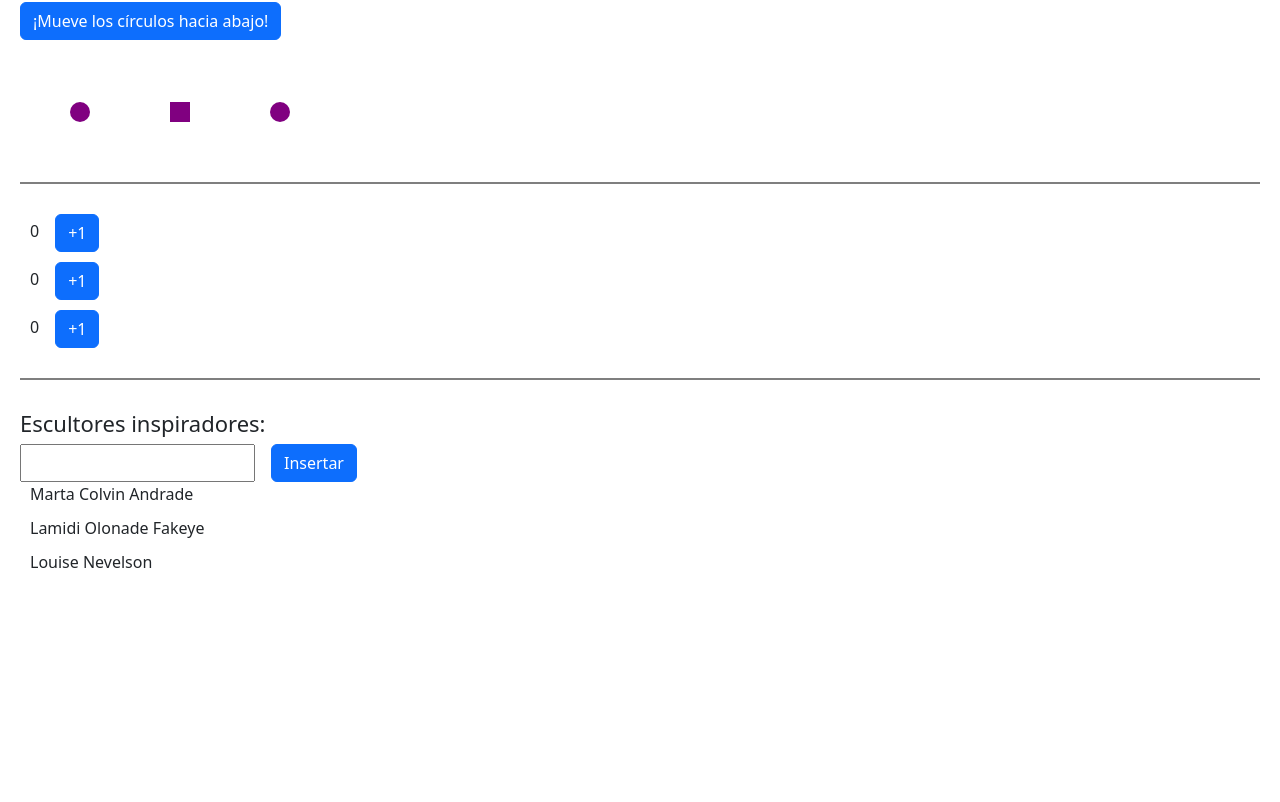
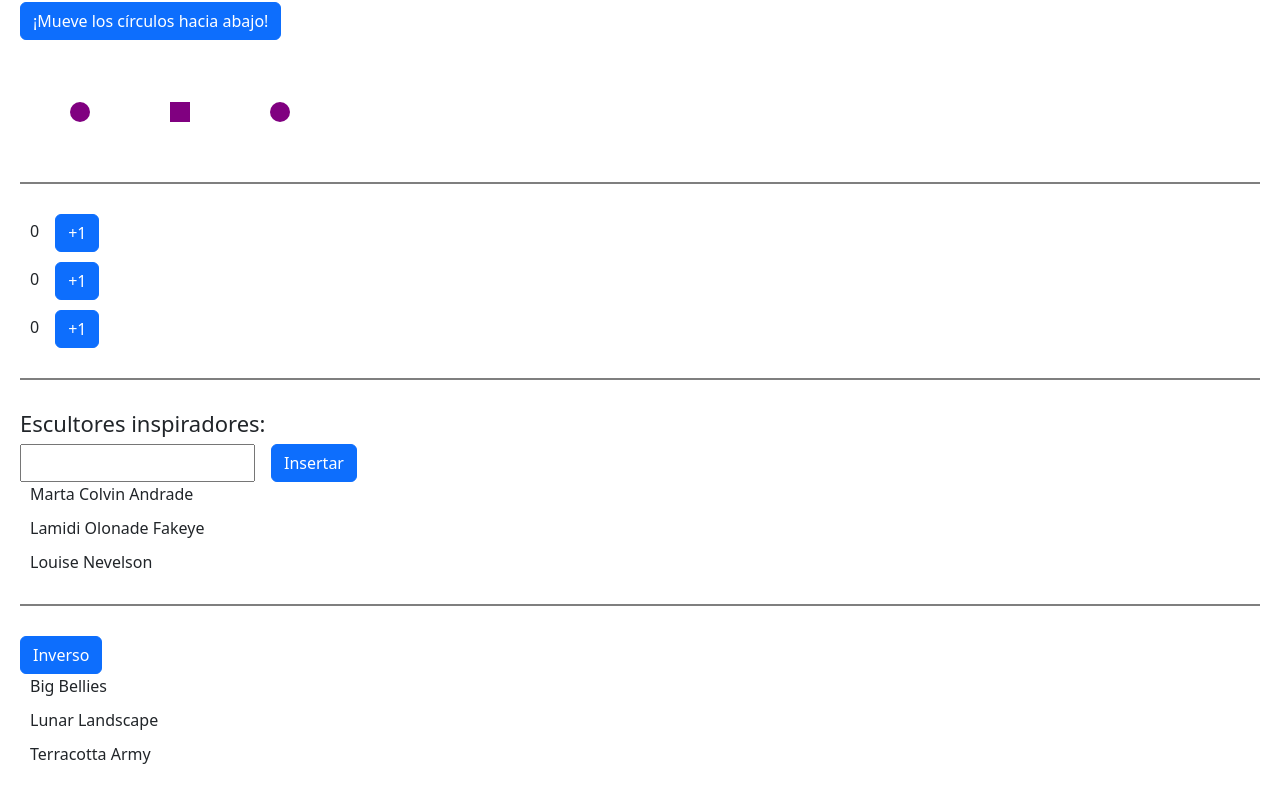
Before and after one commit to dgutierrez21/Learning-ReactJS--React-Docs, a React (Vite) app in the folder 01-learn/: page / in a window 1280 px wide. Shown: the part 383-1185 px from the top of the page. Before the commit the page ends 993 px from the top, so only its background shows below. Built offline with nearby package versions, Linux system fonts and the light colour scheme.

Commit message:
Hacer otros cambios en un array

```diff
--- a/01-learn/src/03-agregar-interactividad/07-actualizar-arrays-en-el-estado/ActualizarArraysEnElEstado.jsx
+++ b/01-learn/src/03-agregar-interactividad/07-actualizar-arrays-en-el-estado/ActualizarArraysEnElEstado.jsx
@@ -2,6 +2,7 @@ import CounterList from "./counterList/CounterList";
 import { List } from "./list/List";
 import { List02 } from "./list02/List02";
 import { List03 } from "./list03/List03";
+import { List04 } from "./list04/List04";
 import { ShapeEditor } from "./shapeEditor/ShapeEditor";
 
 const ActualizarArraysEnElEstado = () => {
@@ -16,6 +17,8 @@ const ActualizarArraysEnElEstado = () => {
       <CounterList/>
       <div className="separator"></div>
       <List03/>
+      <div className="separator"></div>
+      <List04/>
     </>
   );
 };
--- /dev/null
+++ b/01-learn/src/03-agregar-interactividad/07-actualizar-arrays-en-el-estado/list04/List04.jsx
@@ -0,0 +1,32 @@
+import { useState } from "react";
+
+let siguienteId = 3;
+
+const listaInicial = [
+  { id: 0, titulo: "Big Bellies" },
+  { id: 1, titulo: "Lunar Landscape" },
+  { id: 2, titulo: "Terracotta Army" },
+];
+
+export const List04 = () => {
+  const [lista, setLista] = useState(listaInicial);
+
+  function handleClick() {
+    const siguienteLista = [...lista];
+    siguienteLista.reverse();
+
+    setLista(siguienteLista);
+  }
+  return (
+    <>
+      <button onClick={handleClick} className="btn btn-primary">
+        Inverso
+      </button>
+      <ul>
+        {lista.map((obra) => (
+          <li key={obra.id}>{obra.titulo}</li>
+        ))}
+      </ul>
+    </>
+  );
+};
```
Also changed, not shown: 01-learn/src/03-agregar-interactividad/07-actualizar-arrays-en-el-estado/ActualizarArraysEnElEstado.txt.
